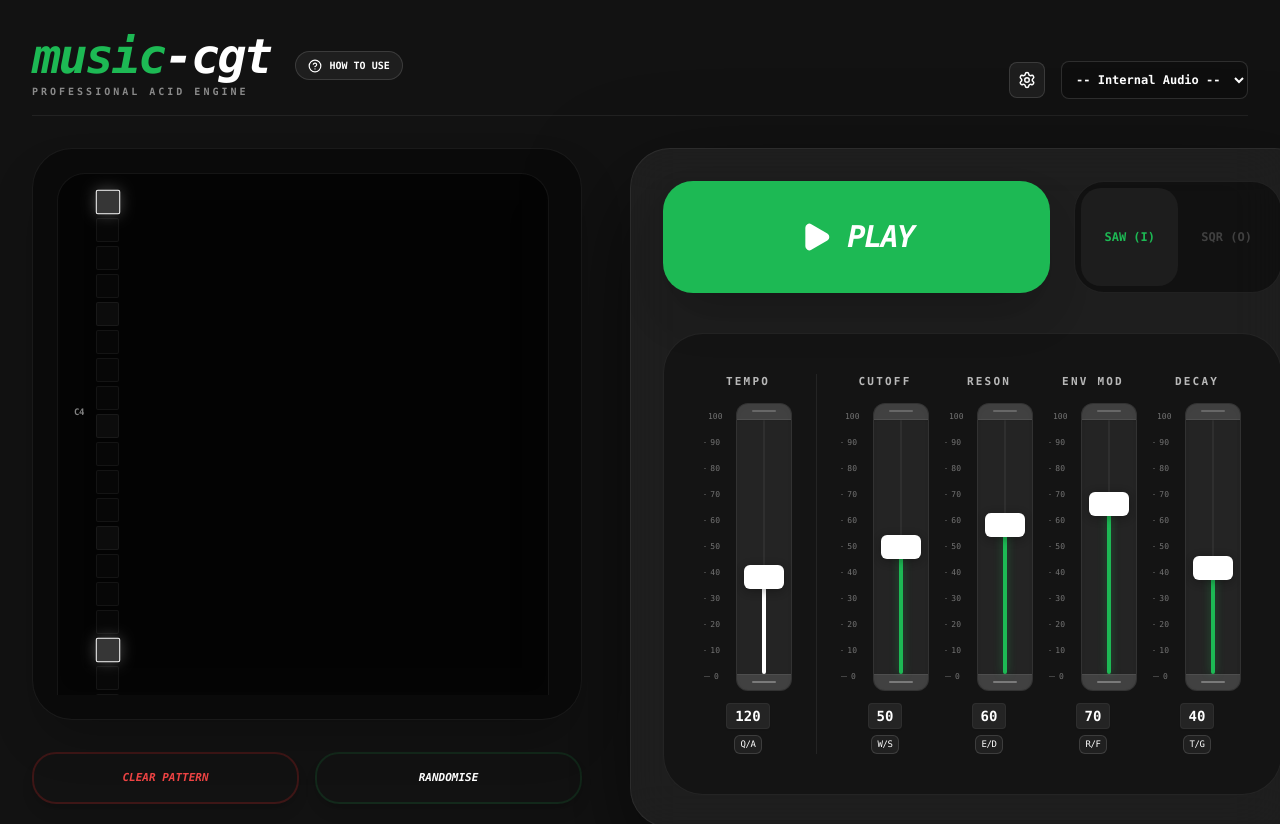
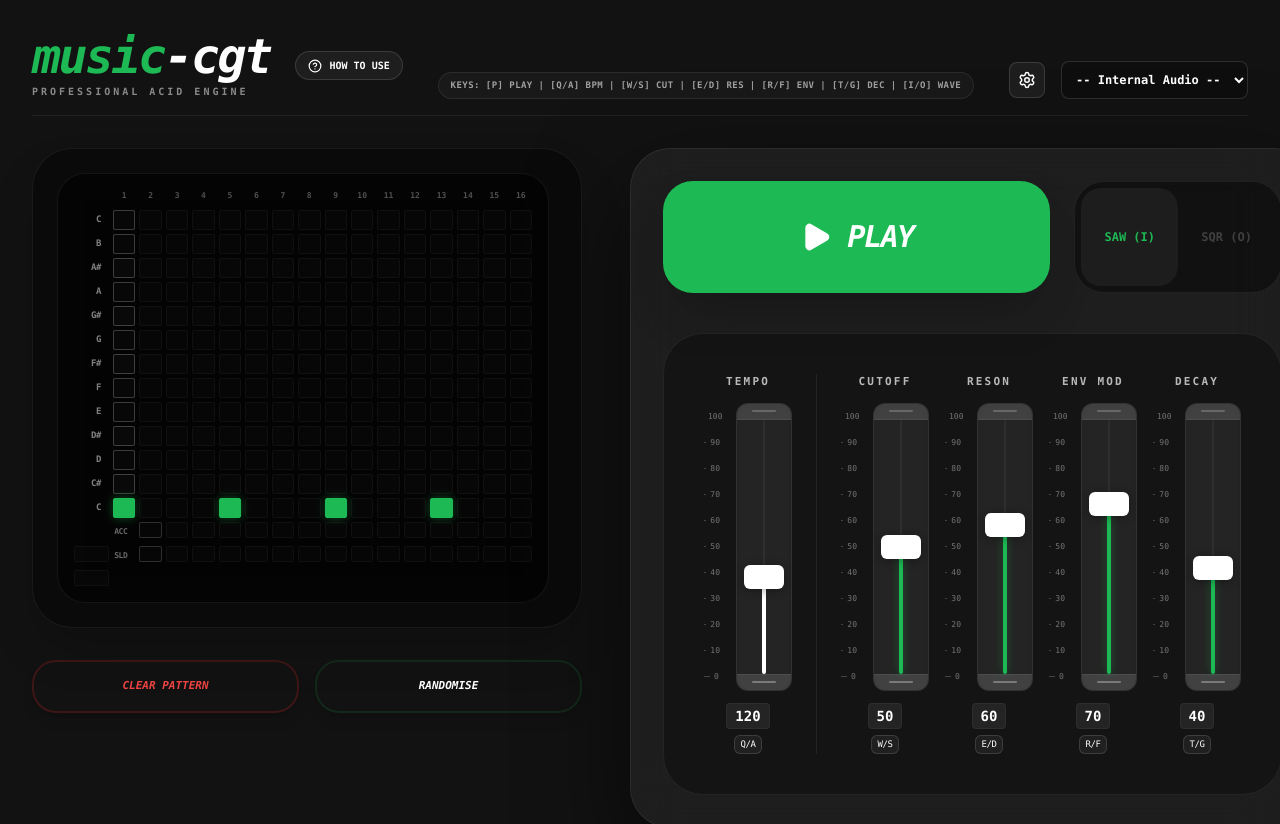
Before and after one commit to tradexy/music-cgt, a React (Vite) app: page / in a window 1280 px wide. Shown: the top 824 px of the page. Built offline with nearby package versions, Linux system fonts and the light colour scheme.

Commit message:
Enhancement: compact sequencer grid, real-time updates, and keyboard hints

```diff
--- a/App.tsx
+++ b/App.tsx
@@ -42,7 +42,17 @@ function App() {
   const [hasScrolled, setHasScrolled] = useState(false);
 
   const stateRef = useRef(state);
-  useEffect(() => { stateRef.current = state; }, [state]);
+  useEffect(() => {
+    stateRef.current = state;
+    // Real-time update to audio engine
+    audioEngine.updateParams({
+      cutoff: state.cutoff,
+      resonance: state.resonance,
+      decay: state.decay,
+      envMod: state.envMod,
+      waveform: state.waveform as 'sawtooth' | 'square'
+    });
+  }, [state.cutoff, state.resonance, state.decay, state.envMod, state.waveform]);
 
   const nextNoteTimeRef = useRef(0);
   const currentStepRef = useRef(0);
@@ -208,6 +218,10 @@ function App() {
           </button>
         </div>
 
+        <div className="hidden sm:flex items-center gap-2 px-3 py-1.5 bg-white/5 border rounded-full text-[9px] font-black uppercase tracking-wider opacity-60" style={{ color: textColor, borderColor: `${textColor}22` }}>
+          Keys: [P] Play | [Q/A] BPM | [W/S] Cut | [E/D] Res | [R/F] Env | [T/G] Dec | [I/O] Wave
+        </div>
+
         <div className="flex gap-4 items-center">
           {deferredPrompt && (
             <button
@@ -242,7 +256,8 @@ function App() {
       </div>
 
       {/* Theme Settings Bar */}
-      {showThemeSettings && (
+      {
+        showThemeSettings && (
           <div
             className="w-full max-w-7xl animate-in slide-in-from-top duration-300 mb-8 p-4 bg-white/5 rounded-2xl border flex flex-wrap items-center gap-6 justify-center md:justify-between shrink-0"
             style={{ borderColor: `${textColor}22` }}
@@ -315,15 +330,16 @@ function App() {
               </div>
             </div>
           </div>
-      )}
+        )
+      }
 
       {/* Main Grid: Stacks on Mobile, Side-by-side on Desktop */}
       <div className="w-full max-w-7xl grid grid-cols-1 lg:grid-cols-[550px_1fr] gap-8 lg:gap-12 flex-1 mb-8">
 
         {/* Left Column: Sequencer */}
-        <div className="flex flex-col gap-6 lg:gap-8 lg:max-h-[85vh] min-h-0">
-          <div className="flex-1 bg-black/40 p-4 md:p-6 rounded-[30px] md:rounded-[40px] border shadow-2xl backdrop-blur-md flex flex-col min-h-0 overflow-hidden" style={{ borderColor: `${textColor}11` }}>
-            <div className="flex-1 overflow-y-auto custom-scrollbar md:pr-2">
+        <div className="flex flex-col gap-6 lg:gap-8 min-h-0">
+          <div className="bg-black/40 p-3 md:p-6 rounded-[30px] md:rounded-[40px] border shadow-2xl backdrop-blur-md flex flex-col min-h-0" style={{ borderColor: `${textColor}11` }}>
+            <div className="md:pr-2">
               <div className="min-w-[400px] md:min-w-0">
                 <SequencerGrid
                   steps={state.steps}
@@ -439,13 +455,15 @@ function App() {
       </div>
 
       {/* Mobile Scroll Hint */}
-      {!hasScrolled && (
+      {
+        !hasScrolled && (
           <div className="md:hidden fixed bottom-24 left-1/2 -translate-x-1/2 flex flex-col items-center gap-2 z-50 pointer-events-none animate-bounce">
             <div className="bg-white/10 backdrop-blur-lg px-6 py-3 rounded-full border border-white/20 text-[10px] font-black uppercase tracking-widest shadow-2xl" style={{ color: textColor }}>
               Scroll for Sliders ↓
             </div>
           </div>
-      )}
+        )
+      }
 
       <InstructionsModal
         isOpen={isHelpOpen}
@@ -457,7 +475,7 @@ function App() {
       {/* Footer */}
       <div className="py-10 flex flex-col items-center gap-4 text-[9px] font-black tracking-[0.3em] uppercase opacity-40 shrink-0" style={{ color: textColor }}>
         <div className="flex flex-wrap justify-center items-center gap-4 md:gap-6">
-          <span>Web Audio 3.2</span>
+          <span>Web Audio 3.3</span>
           <div className="w-1.5 h-1.5 rounded-full" style={{ backgroundColor: textColor }}></div>
           <span>High-Precision MIDI</span>
           <div className="w-1.5 h-1.5 rounded-full" style={{ backgroundColor: textColor }}></div>
@@ -467,7 +485,7 @@ function App() {
         </div>
         <p className="opacity-60 lowercase tracking-normal font-medium">iOS: Tap Share {'->'} Add to Home Screen</p>
       </div>
-    </div>
+    </div >
   );
 }
 
--- a/components/SequencerGrid.tsx
+++ b/components/SequencerGrid.tsx
@@ -31,106 +31,88 @@ export const SequencerGrid: React.FC<SequencerGridProps> = ({
   };
 
   return (
-    <div className="flex flex-col select-none bg-black/40 p-4 rounded-[28px] border shadow-inner backdrop-blur-md" style={{ borderColor: `${textColor}11` }}>
-      {/* Note Grid */}
-      <div className="grid grid-cols-[auto_repeat(16,1fr)] gap-1 mb-4">
-        {/* Row Labels */}
-        <div className="flex flex-col justify-around text-[9px] font-bold pr-2 pb-6" style={{ color: textColor }}>
-          {displayNotes.map((note) => (
-            <div key={note.name} className="h-6 flex items-center justify-end uppercase tracking-tighter opacity-50">{note.name.replace('3', '')}</div>
+    <div className="flex flex-col select-none bg-black/40 p-2 md:p-4 rounded-[20px] md:rounded-[28px] border shadow-inner backdrop-blur-md" style={{ borderColor: `${textColor}11` }}>
+      {/* Unified Grid Container */}
+      <div className="grid grid-cols-[35px_repeat(16,1fr)] gap-0.5 md:gap-1">
+
+        {/* Header Row (Step Numbers) - Optional for extreme compactness but good for UX */}
+        <div className="h-4"></div>
+        {steps.map((_, i) => (
+          <div key={i} className="text-[7px] md:text-[8px] font-black opacity-30 text-center uppercase" style={{ color: textColor }}>{i + 1}</div>
         ))}
+
+        {/* Pitch Rows */}
+        {displayNotes.map((note, rowIdx) => (
+          <React.Fragment key={note.name}>
+            {/* Note Label */}
+            <div className="flex items-center justify-end pr-1 md:pr-2 h-4 md:h-5 text-[8px] md:text-[9px] font-bold uppercase tracking-tighter opacity-50" style={{ color: textColor }}>
+              {note.name.replace('3', '').replace('4', '')}
             </div>
 
-        {/* The Grid */}
-        <div className="grid grid-rows-13 grid-cols-16 gap-1">
-          {displayNotes.map((_, rowIdx) => (
-            <React.Fragment key={rowIdx}>
+            {/* Steps for this pitch */}
             {steps.map((step, colIdx) => {
               const realNoteIndex = (NOTES.length - 1) - rowIdx;
               const isActive = step.active && step.noteIndex === realNoteIndex;
               const isCurrent = currentStep === colIdx;
-                const isLaneStart = colIdx % 4 === 0;
-
-                let cellClass = "h-6 w-full rounded-sm border transition-all duration-75 cursor-pointer hover:border-white/20 ";
-
-                const style: React.CSSProperties = {
-                  borderColor: isCurrent ? textColor : `${textColor}11`,
-                  borderWidth: '1px'
-                };
-
-                if (isActive) {
-                  style.backgroundColor = accentColor;
-                  style.boxShadow = `0 0 12px ${accentColor}88`;
-                  style.borderColor = accentColor;
-                  style.transform = isCurrent ? 'scale(1.05)' : 'none';
-                } else {
-                  // Lane highlighting
-                  style.backgroundColor = isCurrent
-                    ? `${textColor}33` // Flash for empty cell
-                    : (isLaneStart ? `${textColor}0c` : `${textColor}05`);
-                }
-
-                if (isCurrent) {
-                  cellClass += "ring-2 z-10 scale-[1.02] ";
-                  style.ringColor = textColor;
-                  style.boxShadow = `0 0 15px ${textColor}44`;
-                } else {
-                  cellClass += "opacity-80 ";
-                }
+              const isBlackKey = note.name.includes('#');
 
               return (
                 <div
                   key={`${rowIdx}-${colIdx}`}
-                    className={cellClass}
-                    style={style}
                   onClick={() => handleGridClick(colIdx, rowIdx)}
+                  className={`h-4 md:h-5 w-full rounded-sm border transition-all duration-75 cursor-pointer hover:brightness-125
+                    ${isCurrent ? 'ring-1 z-10' : ''}`}
+                  style={{
+                    backgroundColor: isActive
+                      ? accentColor
+                      : (isBlackKey ? `${textColor}08` : `${textColor}05`),
+                    borderColor: isActive
+                      ? accentColor
+                      : (isCurrent ? `${textColor}44` : `${textColor}11`),
+                    boxShadow: isActive ? `0 0 10px ${accentColor}66` : 'none',
+                    opacity: isActive ? 1 : (isCurrent ? 0.8 : 0.6)
+                  }}
                 />
               );
             })}
           </React.Fragment>
         ))}
-        </div>
-      </div>
 
-      {/* Control Rows (Accent, Slide) */}
-      <div className="grid grid-cols-[auto_repeat(16,1fr)] gap-1 pl-6">
+        {/* Spacer */}
+        <div className="h-2 col-span-17"></div>
 
         {/* Accent Row */}
-        <div className="flex items-center justify-end pr-2 text-[8px] font-black uppercase tracking-tighter opacity-40" style={{ color: textColor }}>ACCENT</div>
-        <div className="col-span-16 grid grid-cols-16 gap-1">
+        <div className="flex items-center justify-end pr-1 md:pr-2 h-4 md:h-5 text-[7px] md:text-[8px] font-black uppercase tracking-tighter opacity-40" style={{ color: textColor }}>ACC</div>
         {steps.map((step, i) => (
-            <button
+          <div
             key={`acc-${i}`}
-              className="h-4 w-full rounded-sm border transition-all"
+            onClick={() => onStepChange(i, { accent: !step.accent })}
+            className={`h-3 md:h-4 w-full rounded-sm border transition-all cursor-pointer ${currentStep === i ? 'ring-1 z-10' : ''}`}
             style={{
-                backgroundColor: step.accent ? '#ff00ff' : (currentStep === i ? `${textColor}22` : 'rgba(255,255,255,0.03)'),
-                borderColor: step.accent ? '#ff00ff' : (currentStep === i ? textColor : `${textColor}11`),
-                boxShadow: step.accent ? '0 0 8px rgba(255,0,255,0.4)' : (currentStep === i ? `0 0 8px ${textColor}22` : 'none'),
-                opacity: currentStep === i ? 1 : 0.6
+              backgroundColor: step.accent ? '#ff00ff' : `${textColor}05`,
+              borderColor: step.accent ? '#ff00ff' : (currentStep === i ? `${textColor}44` : `${textColor}11`),
+              boxShadow: step.accent ? '0 0 8px rgba(255,0,255,0.4)' : 'none',
+              opacity: step.accent ? 1 : 0.6
             }}
-              onClick={() => onStepChange(i, { accent: !step.accent })}
           />
         ))}
-        </div>
 
         {/* Slide Row */}
-        <div className="flex items-center justify-end pr-2 text-[8px] font-black uppercase tracking-tighter mt-1 opacity-40" style={{ color: textColor }}>SLIDE</div>
-        <div className="col-span-16 grid grid-cols-16 gap-1 mt-1">
+        <div className="flex items-center justify-end pr-1 md:pr-2 h-4 md:h-5 text-[7px] md:text-[8px] font-black uppercase tracking-tighter opacity-40" style={{ color: textColor }}>SLD</div>
         {steps.map((step, i) => (
-            <button
+          <div
             key={`sld-${i}`}
-              className="h-4 w-full rounded-sm border transition-all"
+            onClick={() => onStepChange(i, { slide: !step.slide })}
+            className={`h-3 md:h-4 w-full rounded-sm border transition-all cursor-pointer ${currentStep === i ? 'ring-1 z-10' : ''}`}
             style={{
-                backgroundColor: step.slide ? '#00ffff' : (currentStep === i ? `${textColor}22` : 'rgba(255,255,255,0.03)'),
-                borderColor: step.slide ? '#00ffff' : (currentStep === i ? textColor : `${textColor}11`),
-                boxShadow: step.slide ? '0 0 8px rgba(0,255,255,0.4)' : (currentStep === i ? `0 0 8px ${textColor}22` : 'none'),
-                opacity: currentStep === i ? 1 : 0.6
+              backgroundColor: step.slide ? '#00ffff' : `${textColor}05`,
+              borderColor: step.slide ? '#00ffff' : (currentStep === i ? `${textColor}44` : `${textColor}11`),
+              boxShadow: step.slide ? '0 0 8px rgba(0,255,255,0.4)' : 'none',
+              opacity: step.slide ? 1 : 0.6
             }}
-              onClick={() => onStepChange(i, { slide: !step.slide })}
           />
         ))}
       </div>
     </div>
-    </div>
   );
 };
```
Also changed, not shown: services/AudioEngine.ts (+25 -1 lines). Lines whose indentation alone changed are shown as unchanged.
